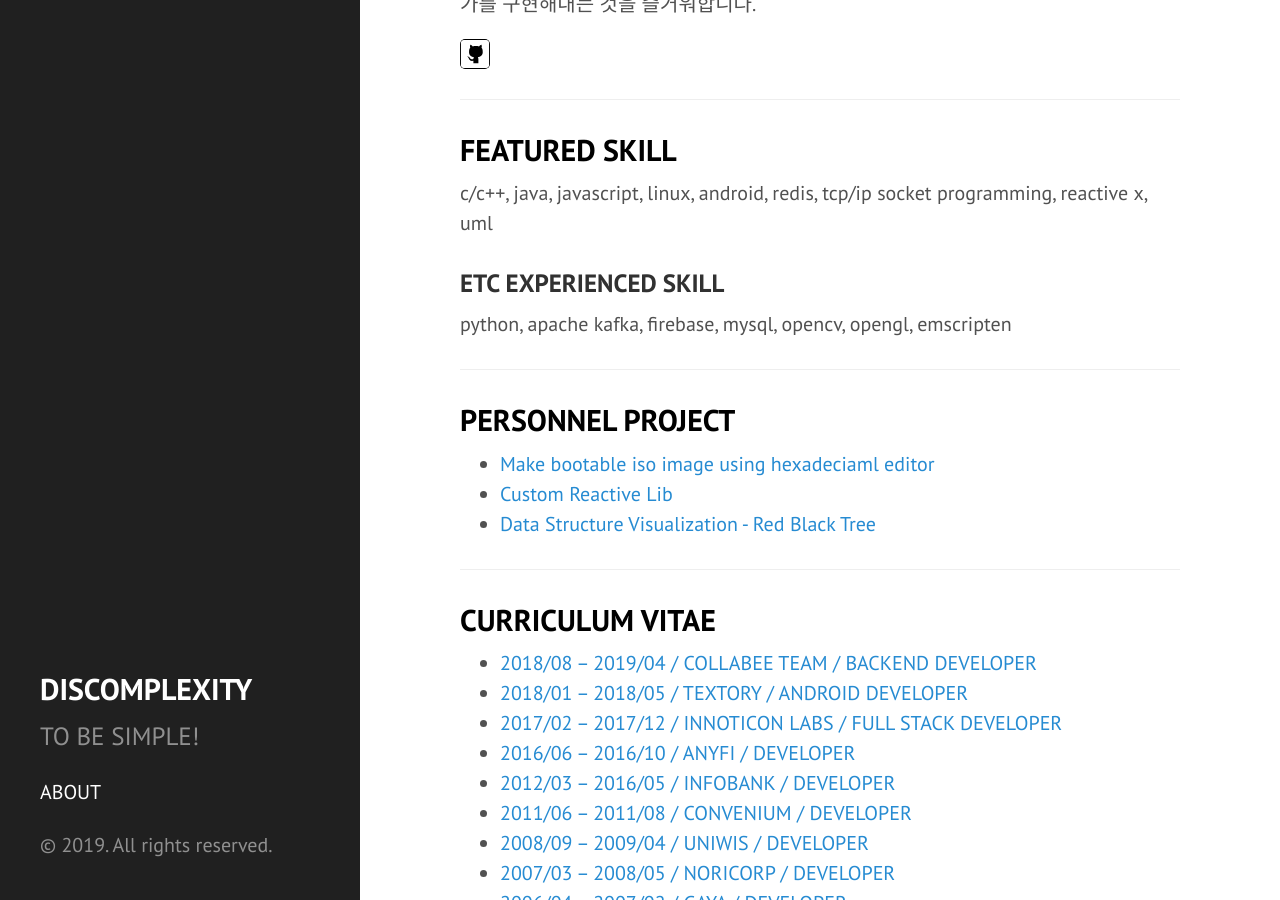
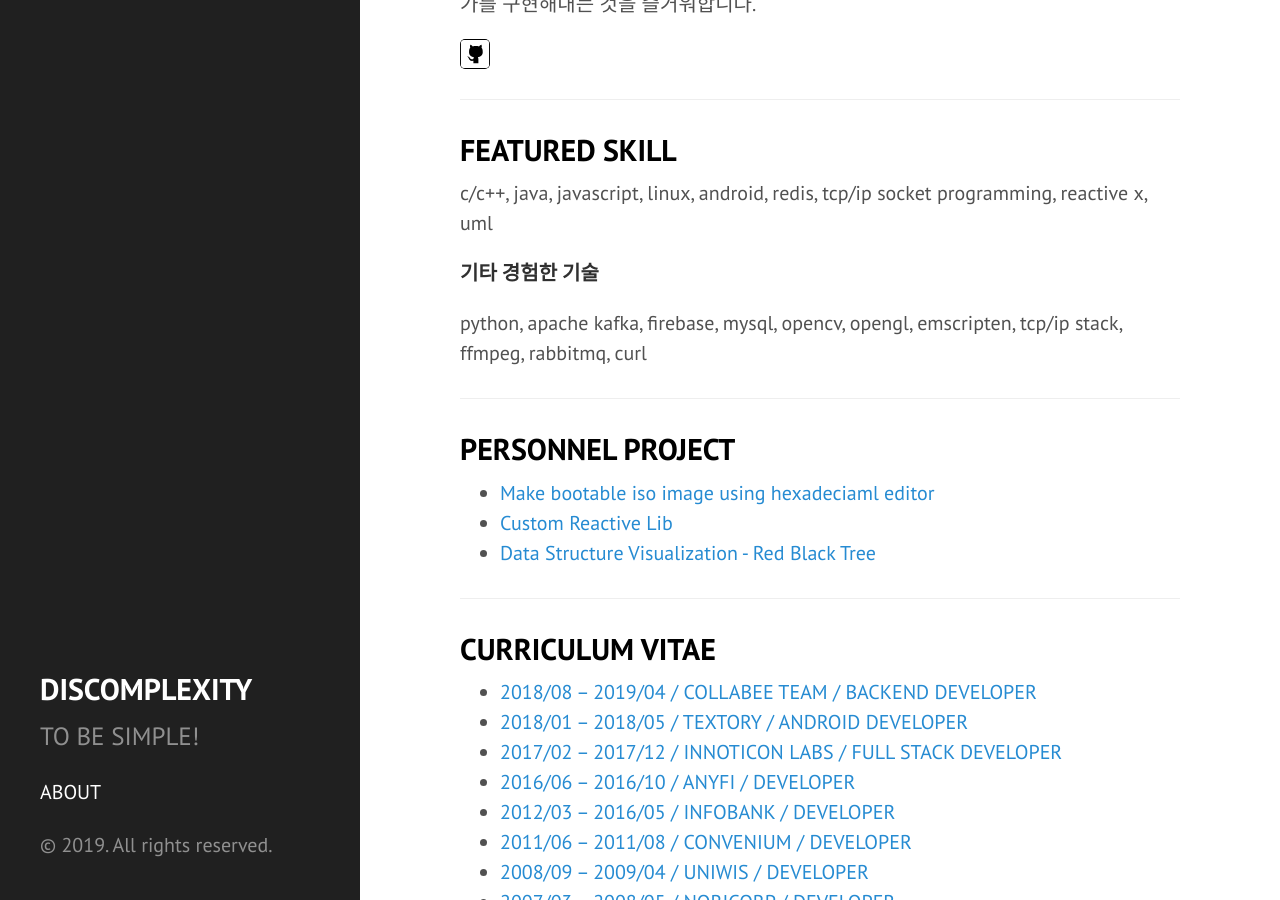
Before and after one commit to iticworld/iticworld.github.io, a Jekyll site: the page built from about.md, in a window 1280 px wide and 900 px high, scrolled down 643 px. Built offline with Jekyll 4.4.1, drawn with Linux system fonts in a browser that asks for light colours.

```diff
--- a/about.md
+++ b/about.md
@@ -32,9 +32,9 @@ DECEMBER 30, 2019
 
 c/c++, java, javascript, linux, android, redis, tcp/ip socket programming, reactive x, uml
 
-### ETC EXPERIENCED SKILL
+__기타 경험한 기술__
 
-python, apache kafka, firebase, mysql, opencv, opengl, emscripten
+python, apache kafka, firebase, mysql, opencv, opengl, emscripten, tcp/ip stack, ffmpeg, rabbitmq, curl
 
 ----
 
@@ -62,7 +62,7 @@ python, apache kafka, firebase, mysql, opencv, opengl, emscripten
 
 ## <a name="official-experience" style="color: #000000;">OFFICIAL EXPERIENCE</a>
 
-### <a name="collabee">COLLABEE</a>
+### <a name="collabee" style="color: #000000;">COLLABEE</a>
 
 콜라비팀에서 백엔드 개발 업무를 담당했습니다.
 
@@ -84,7 +84,7 @@ AWS, MYSQL, SPRING BOOT, PYTHON, NODEJS, JAVASCRIPT, DOCKER, PROSEMIRROR, IMAGE
 
 ----
 
-### <a name="textory">TEXTORY</a>
+### <a name="textory" style="color: #000000;">TEXTORY</a>
 
 텍스토리에서 안드로이드 개발 업무를 담당했습니다.
 
@@ -102,7 +102,7 @@ android telephony(sms, mms, lms), java8, realm, tcp/ip socket network lib
 
 ----
 
-### <a name="innoticon">INNOTICON LABS</a>
+### <a name="innoticon" style="color: #000000;">INNOTICON LABS</a>
 
 이노티콘랩스에서는 풀스택 개발자로 일했습니다.
 
@@ -145,7 +145,7 @@ __상세설명__
 
 ----
 
-### <a name="anyfi">ANYFI</a>
+### <a name="anyfi" style="color: #000000;">ANYFI</a>
 
 안드로이드 개발 업무를 진행하였습니다.
 
@@ -169,7 +169,7 @@ __상세설명__
 
      tcp/ip, nio, android
 
-### <a name="infobank">INFOBANK</a>
+### <a name="infobank" style="color: #000000;">INFOBANK</a>
 
 인포뱅크에서 개발자 업무를 담당했습니다.
 
@@ -213,7 +213,7 @@ __상세설명__
 
 ----
 
-### <a name="convenium">CONVENIUM</a>
+### <a name="convenium" style="color: #000000;">CONVENIUM</a>
 
 개발자
 
@@ -224,7 +224,7 @@ __상세설명__
 
 ----
 
-### <a name="uniwis">UNIWIS</a>
+### <a name="uniwis" style="color: #000000;">UNIWIS</a>
 
 개발자
 
@@ -236,7 +236,7 @@ __상세설명__
 
    - MYSQL TO MSSQL 변환 작업
 
-### <a name="noricorp">NORICORP</a>
+### <a name="noricorp" style="color: #000000;">NORICORP</a>
 
 개발자
 
@@ -244,7 +244,7 @@ __상세설명__
 
 2. 2D 네트워크 보드게임 1개 서버/클라이언트 신규 구현
 
-### <a name="gaya">GAYA</a>
+### <a name="gaya" style="color: #000000;">GAYA</a>
 
 개발자
 
```
